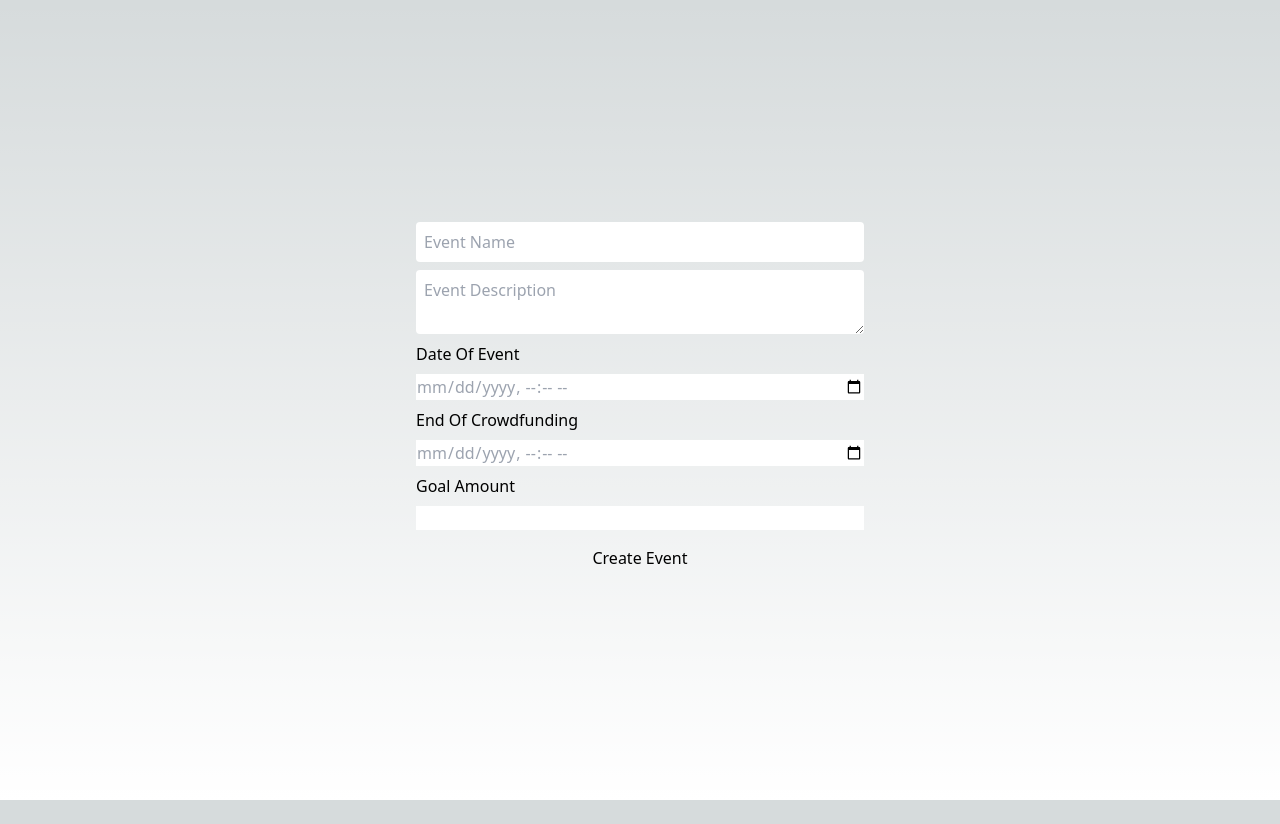
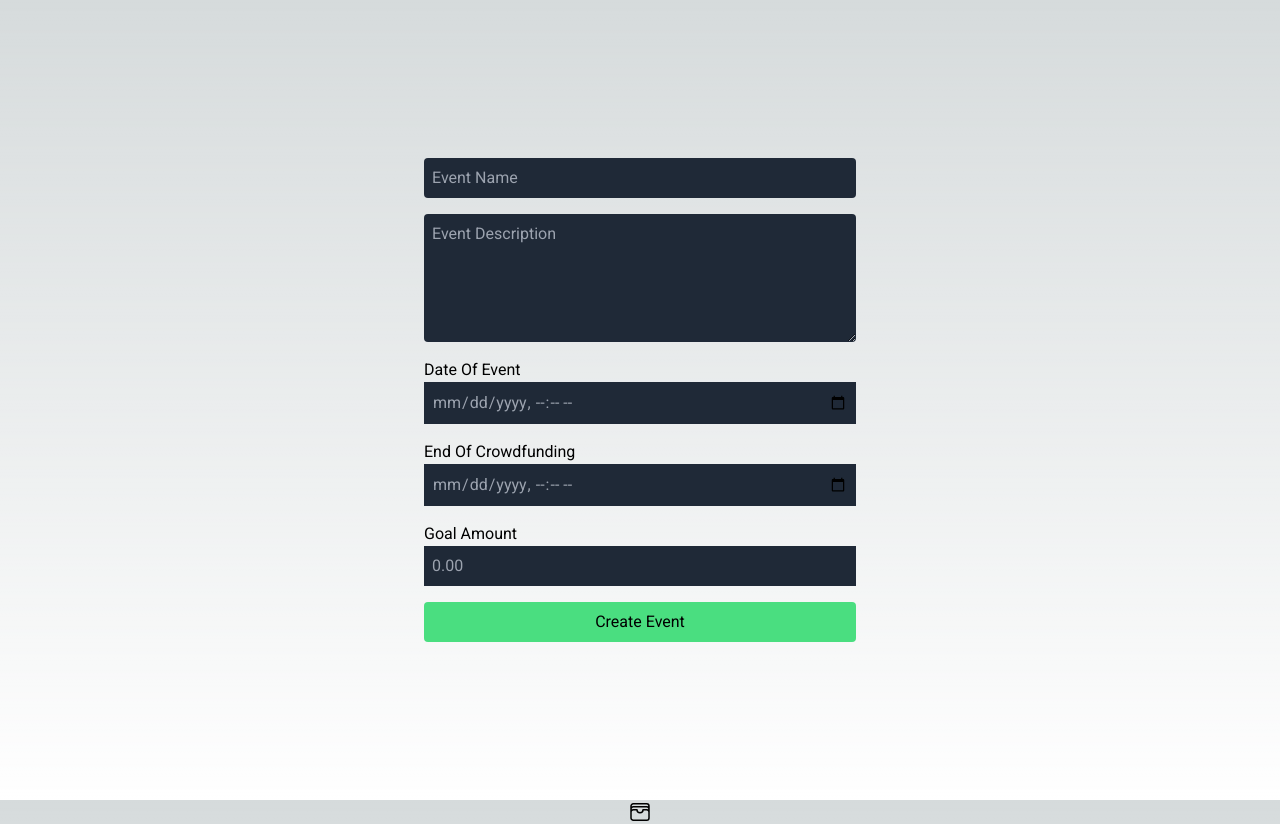
Before and after one commit to rawkakani/literate-enigma, a Next.js app in the folder ripple/: page /create in a window 1280 px wide. Before the commit the page ends 800 px from the top, so only its background shows below. Built offline with nearby package versions, Linux system fonts and the light colour scheme.

Commit message:
second interation of designs

```diff
--- a/ripple/src/app/create/page.js
+++ b/ripple/src/app/create/page.js
@@ -14,18 +14,26 @@ export default function Home() {
 
     return (
         <div className="w-screen h-screen flex justify-center items-center flex flex-col">
-            <form className={"flex flex-col space-y-2 max-w-md w-full"}>
-                <input className={"p-2 rounded"} type="text" placeholder={"Event Name"}></input>
-                <textarea className={"p-2 rounded"} placeholder={"Event Description"}></textarea>
-                <p>Date Of Event</p>
-                <input type={"datetime-local"} className={"text-gray-400"}/>
-                <p>End Of Crowdfunding</p>
-                <input type={"datetime-local"} className={"text-gray-400"}/>
+            <form className={"flex flex-col space-y-4 max-w-md w-full p-2 "}>
+                <input className={"p-2 rounded bg-gray-800"} type="text" placeholder={"Event Name"}></input>
+                <textarea className={"p-2 rounded bg-gray-800 h-32"} placeholder={"Event Description"}></textarea>
+                <div className="flex flex-col">
+                    <p>Date Of Event</p>
+                    <input type={"datetime-local"} className={"text-gray-400 bg-gray-800 p-2"}/>
+                </div>
 
-                <p>Goal Amount</p>
-                <input type={"number"} className={"text-gray-400"}/>
+                <div className="flex flex-col">
+                    <p>End Of Crowdfunding</p>
+                    <input type={"datetime-local"} className={"text-gray-400 bg-gray-800 p-2"}/>
+                </div>
 
-                <button className={"p-2"} onClick={(e) => createCampaign(e)}>Create Event</button>
+
+                <div className="flex flex-col">
+                    <p>Goal Amount</p>
+                    <input type={"number"} className={"text-gray-400 p-2 bg-gray-800 appearance-none"} placeholder="0.00"/>
+                </div>
+
+                <button className={"p-2 bg-green-400 rounded"} onClick={(e) => createCampaign(e)}>Create Event</button>
             </form>
         </div>
         )
--- a/ripple/src/app/donate/page.js
+++ b/ripple/src/app/donate/page.js
@@ -1,13 +1,35 @@
 'use client';
 import {useEffect} from 'react'
-export default function Home() {
+export default function Home({params}) {
     useEffect(() => {
-        console.log(localStorage.id)
+        console.log(params.id)
 
     }, []);
 
     return (
-        <div className="w-screen h-screen justify-center items-center flex flex-col">
+        <div className="w-screen h-full justify-center items-center flex flex-col">
+
+            <div className="flex flex-col">
+
+                <div className="w-64 p-2 text-xl px-4">
+                    <h1 className="text-2xl">Donate</h1>
+                </div>
+
+                <div className="flex items-center text-5xl">
+                    <p className="pl-3">GHC</p>
+                    <input className="bg-transparent w-32 rounded px-2  text-center" placeholder="100">
+
+                    </input>
+                </div>
+
+                <div className="w-64 p-2 text-xl px-4">
+                    <p className="text-lg">towards the fund</p>
+                </div>
+
+                <div className="flex p-2 text-xl px-4">
+                    <a href="/receipt" className="p-2 rounded bg-green-400 w-full">Pay Now</a>
+                </div>
+            </div>
 
 
         </div>
--- a/ripple/src/app/globals.css
+++ b/ripple/src/app/globals.css
@@ -1,4 +1,27 @@
+@import url('https://fonts.googleapis.com/css2?family=Roboto:wght@400;500;700;900&display=swap');
+
 @tailwind base;
+
+textarea:focus, input:focus{
+  outline: none;
+}
+
+body {
+  font-family: 'Roboto', sans-serif;
+}
+/* Chrome, Safari, Edge, Opera */
+input::-webkit-outer-spin-button,
+input::-webkit-inner-spin-button {
+  -webkit-appearance: none;
+  margin: 0;
+}
+
+/* Firefox */
+input[type=number] {
+  -moz-appearance: textfield;
+}
+
+
 @tailwind components;
 @tailwind utilities;
 
--- a/ripple/src/app/layout.js
+++ b/ripple/src/app/layout.js
@@ -11,7 +11,28 @@ export const metadata = {
 export default function RootLayout({ children }) {
   return (
     <html lang="en">
-      <body>{children}</body>
+      <body className={"w-screen h-screen flex flex-col"}>
+
+        <div className={"flex flex-grow"}>
+          {children}
+        </div>
+
+        <div className="w-full h-12 flex items-center justify-center space-x-4">
+
+          <a href="/">
+            <svg xmlns="http://www.w3.org/2000/svg" fill="none" viewBox="0 0 24 24" strokeWidth={1.5} stroke="currentColor" className="w-6 h-6">
+              <path strokeLinecap="round" strokeLinejoin="round" d="M21 12a2.25 2.25 0 00-2.25-2.25H15a3 3 0 11-6 0H5.25A2.25 2.25 0 003 12m18 0v6a2.25 2.25 0 01-2.25 2.25H5.25A2.25 2.25 0 013 18v-6m18 0V9M3 12V9m18 0a2.25 2.25 0 00-2.25-2.25H5.25A2.25 2.25 0 003 9m18 0V6a2.25 2.25 0 00-2.25-2.25H5.25A2.25 2.25 0 003 6v3" />
+            </svg>
+          </a>
+
+          {/*<a href="/donate">*/}
+          {/*  <svg xmlns="http://www.w3.org/2000/svg" fill="none" viewBox="0 0 24 24" strokeWidth={1.5} stroke="currentColor" className="w-6 h-6">*/}
+          {/*    <path strokeLinecap="round" strokeLinejoin="round" d="M20.893 13.393l-1.135-1.135a2.252 2.252 0 01-.421-.585l-1.08-2.16a.414.414 0 00-.663-.107.827.827 0 01-.812.21l-1.273-.363a.89.89 0 00-.738 1.595l.587.39c.59.395.674 1.23.172 1.732l-.2.2c-.212.212-.33.498-.33.796v.41c0 .409-.11.809-.32 1.158l-1.315 2.191a2.11 2.11 0 01-1.81 1.025 1.055 1.055 0 01-1.055-1.055v-1.172c0-.92-.56-1.747-1.414-2.089l-.655-.261a2.25 2.25 0 01-1.383-2.46l.007-.042a2.25 2.25 0 01.29-.787l.09-.15a2.25 2.25 0 012.37-1.048l1.178.236a1.125 1.125 0 001.302-.795l.208-.73a1.125 1.125 0 00-.578-1.315l-.665-.332-.091.091a2.25 2.25 0 01-1.591.659h-.18c-.249 0-.487.1-.662.274a.931.931 0 01-1.458-1.137l1.411-2.353a2.25 2.25 0 00.286-.76m11.928 9.869A9 9 0 008.965 3.525m11.928 9.868A9 9 0 118.965 3.525" />*/}
+          {/*  </svg>*/}
+          {/*</a>*/}
+
+        </div>
+      </body>
     </html>
   )
 }
--- a/ripple/src/app/page.js
+++ b/ripple/src/app/page.js
@@ -24,18 +24,45 @@ export default function Home() {
 
   if(!accountNumber){
     return (
-      <div className="w-screen h-screen flex justify-center items-center flex flex-col">
+      <div className="w-screen h-screen flex justify-center items-center flex-col p-2">
         <form className={"flex flex-col space-y-2 max-w-md w-full"}>
-          <input id="accountNumber" className={"p-2 rounded text-black"} type="text" placeholder={"Enter Your Account Number"}></input>
-          <button onClick={(e) => updateWallet(e)} className={"p-2"}>Update Wallet</button>
+          <input id="accountNumber" className={"bg-transparent rounded p-2 text-center"} type="text" placeholder={"Enter Your Account Number"}></input>
+          <button onClick={(e) => updateWallet(e)} className={"p-2 bg-blue-400 rounded"}>Update Wallet</button>
         </form>
       </div>
       )
   }else{
     return (
-      <div className="w-screen h-screen flex justify-center items-center flex flex-col">
-        <p>You have no events created</p>
-        <a href="/create" className="p-2">create an event</a>
+      <div className="w-full h-full flex flex-col p-2">
+
+        <div className="flex justify-end p-2">
+          <div className="text-xl">GHC 0.00</div>
+        </div>
+
+        <div className="flex flex-col p-2">
+          <div className="flex rounded bg-gray-800 w-full p-4 items-center">
+            Received Money From Rawk
+
+            <span className="text-xs flex flex-grow justify-end">
+              <div className="p-2 bg-blue-800 rounded">
+                In Memory Of Koffi
+              </div>
+
+            </span>
+          </div>
+        </div>
+
+        <div className="w-full absolute flex p-4 bottom-0 justify-end">
+          <div className="w-1/2 flex">
+            <a href="/withdraw" className="p-2 bg-green-600 rounded">Withdraw</a>
+          </div>
+
+          <div className="w-1/2 flex justify-end">
+            <a href="/create" className="p-2 bg-green-600 rounded">Create Event</a>
+          </div>
+
+
+        </div>
       </div>
       )
   }
--- a/ripple/src/app/donate/[id]/page.js
+++ b/ripple/src/app/receipt/[id]/page.js
@@ -7,8 +7,8 @@ export default function Home({params}) {
     }, []);
 
     return (
-        <div className="w-screen h-screen justify-center items-center flex flex-col">
-            <h1>Who has donated</h1>
+        <div className="w-screen h-full justify-center items-center flex flex-col">
+
 
         </div>
         )
--- a/ripple/src/app/receipt/page.js
+++ b/ripple/src/app/receipt/page.js
@@ -1,17 +1,19 @@
 'use client';
 import {useEffect} from 'react'
-export default function Home() {
+export default function Home({params}) {
     useEffect(() => {
-        console.log(localStorage.id)
+        console.log(params.id)
 
     }, []);
 
     return (
-        <div className="w-screen h-screen flex justify-center items-center flex flex-col">
+        <div className="w-screen h-full justify-center items-center flex flex-col">
 
-            <input type="text" placeholder={"Amount to Donate"}/>
-            <button className={"p-2"}>Donate Now</button>
-
+            <div className="flex p-2 flex-col items-center">
+                <p>
+                    Your donation has been received
+                </p>
+            </div>
         </div>
         )
 
--- a/ripple/src/app/view/page.js
+++ b/ripple/src/app/view/page.js
@@ -7,18 +7,28 @@ export default function Home() {
     }, []);
 
     return (
-        <div className="w-screen h-screen flex justify-center items-center flex flex-col">
+        <div className="w-screen h-full flex flex-col p-2 space-y-2">
 
-            <h1>Event Name</h1>
-            <p>Say Hello to my event</p>
-            <p>Date: <span></span></p>
+            <h1 className="text-4xl font-bold p-2">In honour of Kofi</h1>
+            <p className="text-sm max-w-sm p-2">
+                Join us as we come together to celebrate the remarkable life of Kofi.
+                It's a time for us to reminisce about the joy,
+                love, and warmth that he brought into our lives.
+                Through tears and laughter,
+                we will recount the memories that encapsulate the incredible person that he was.
+            </p>
+
+            <p className="p-2">Date: <span>27 October 2023 </span></p>
 
 
-            <p>Goal: <span>GHC100</span></p>
-            <p>Closing Date: <span></span></p>
-            <a href="">Share With Freind</a>
-            <a href="/donate">Donate</a>
+            <p className="p-2">Goal: <span>GHC100</span></p>
+            <p className="p-2"> Closing Date: <span>27 October 2024</span></p>
 
+
+            <div className="flex flex-col space-y-2 items-center justify-center">
+                <a href="" className="p-2 rounded bg-green-400 text-black w-64 text-center">Share With Freind</a>
+                <a href="/donate" className="p-2 rounded bg-blue-400 text-black w-64 text-center">Donate</a>
+            </div>
 
         </div>
         )
--- /dev/null
+++ b/ripple/src/app/withdraw/page.js
@@ -0,0 +1,22 @@
+'use client';
+import {useEffect} from 'react'
+export default function Home({params}) {
+    useEffect(() => {
+        console.log(params.id)
+
+    }, []);
+
+    return (
+        <div className="w-screen h-full justify-center items-center flex flex-col">
+
+            <div className="flex p-2 flex-col items-center max-w-md space-y-2">
+                <h1 className="text-4xl">Successful Withdrawl</h1>
+                <p className="text-xs w-64">
+                    Your donations have been withdrawn, and will be availible
+                    in your account in a couple of days
+                </p>
+            </div>
+        </div>
+        )
+
+}
```
Also changed, not shown: ripple/utils/contract.js (added, +15 -0 lines).
